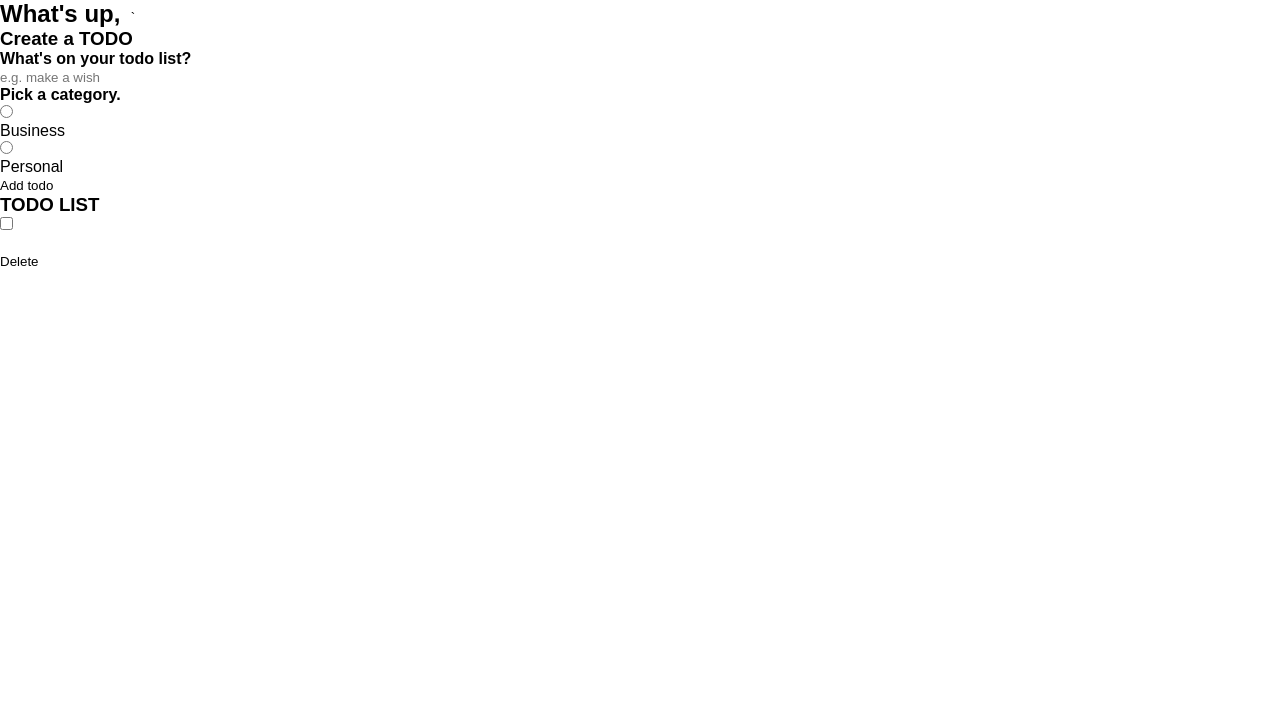
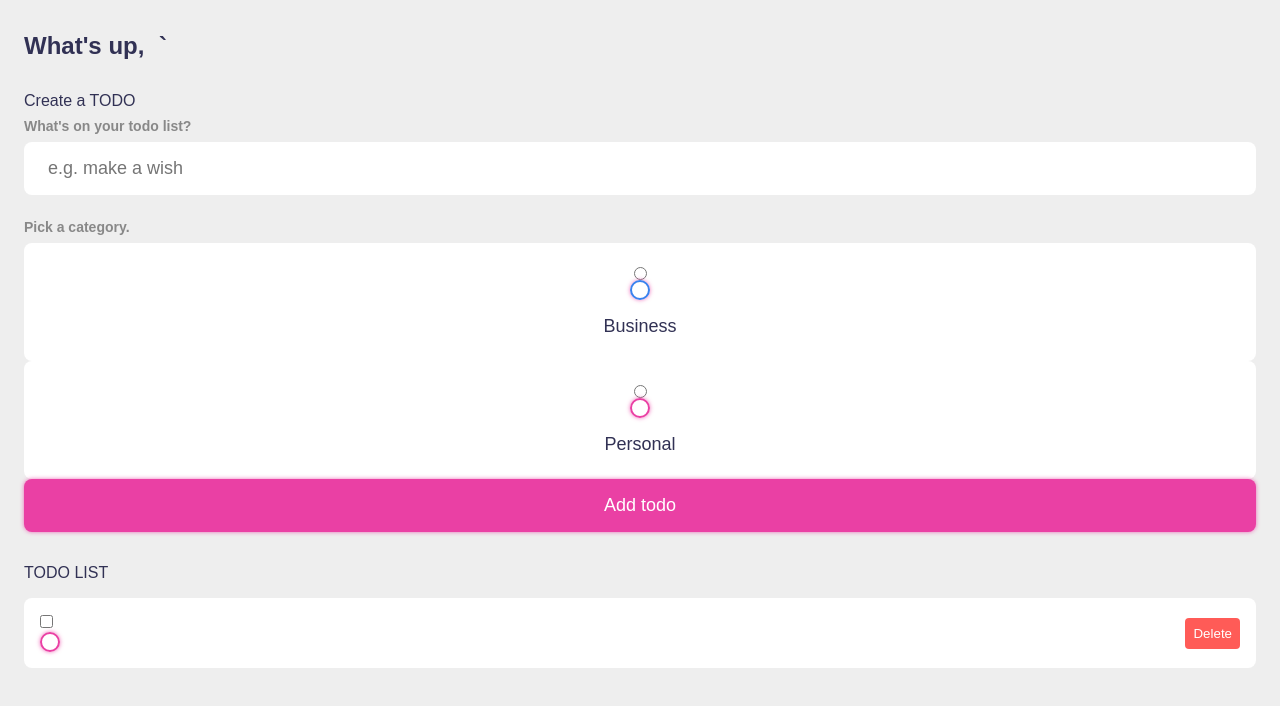
Before and after one commit to adebayo-moses/almight-todo, a Vue app: page / in a window 1280 px wide. Shown: the top 706 px of the page. Built offline with nearby package versions, Linux system fonts and the light colour scheme.

Commit message:
huge css update

```diff
--- a/src/main.css
+++ b/src/main.css
@@ -28,3 +28,203 @@
     background: none;
     cursor: initial;
 }
+
+body {
+    background: var(--light);
+    color: var(--dark);
+}
+
+section {
+    margin-top: 2rem;
+    margin-bottom: 2rem;
+    padding-left: 1.5rem;
+    padding-right: 1.5rem;
+}
+
+h3 {
+    color: var(--dark);
+    font-size: 1rem;
+    font-weight: 400;
+    margin-bottom: 0.5rem;
+}
+
+h4 {
+    color:  var(--grey);
+    font-size: 0.875rem;
+    font-weight: 700;
+    margin-bottom: 00.5rem;
+}
+
+.greeting .title {
+    display: flex;
+}
+
+.greeting .title {
+    display: flex;
+}
+
+.greeting .title input {
+    margin-left: 0.5rem;
+    flex: 1 1 0%;
+    min-width: 0;
+}
+
+.greeting .title, .greeting .title input {
+    color: var(--dark);
+    font-size: 1.5rem;
+    font-weight: 700;
+}
+
+.create-todo input[type="text"] {
+    display: block;
+    width: 100%;
+    font-size: 1.125rem;
+    padding: 1rem 1.5rem;
+    color: var(--dark);
+    background-color: #FFF;
+    border-radius: 0.5rem;
+    box-shadow: var(--shadow);
+    margin-bottom: 1.5rem;
+}
+
+.create-todo .options label {
+    display:  flex;
+    flex-direction: column;
+    align-items: center;
+    justify-content: center;
+    padding: 1.5rem;
+    background-color: #FFF;
+    border-radius: 0.5rem;
+    box-shadow: var(--shadow);
+    cursor: pointer;
+}
+
+input [type="radio"],
+input [type="checkbox"] {
+    display: none;
+}
+
+.bubble {
+    display: flex;
+    align-items: center;
+    justify-content: center;
+    width: 20px;
+    height: 20px;
+    border-radius: 50%;
+    border: 2px solid var(--business);
+    box-shadow: var(--personal-glow);
+}
+
+.bubble.personal {
+    border-color:  var(--personal);
+    box-shadow: var(--personal-glow);
+}
+
+.bubble::after {
+    content: "";
+    display: block;
+    opacity: 0;
+    width: 0px;
+    height: 0px;
+    background-color: var(--business);
+    box-shadow: var(business-glow);
+    border-radius: 50%;
+    transition: 0.2s ease-in-out;
+}
+
+.bubble.personal::after {
+	background-color: var(--personal);
+	box-shadow: var(--personal-glow);
+}
+
+input:checked ~ .bubble::after {
+	width: 10px;
+	height: 10px;
+	opacity: 1;
+}
+
+.create-todo .options label div {
+	color: var(--dark);
+	font-size: 1.125rem;
+	margin-top: 1rem;
+}
+
+.create-todo input[type="submit"] {
+	display: block;
+	width: 100%;
+	font-size: 1.125rem;
+	padding: 1rem 1.5rem;
+	color: #FFF;
+	background-color: var(--primary);
+	border-radius: 0.5rem;
+	box-shadow: var(--personal-glow);
+	cursor: pointer;
+	transition: 0.2s ease-in-out;
+}
+
+.create-todo input[type="submit"]:hover {
+	opacity: 0.75;
+}
+
+.todo-list .list {
+	margin: 1rem 0;
+}
+
+.todo-list .todo-item {
+	display: flex;
+	align-items: center;
+	background-color: #FFF;
+	padding: 1rem;
+	border-radius: 0.5rem;
+	box-shadow: var(--shadow);
+	margin-bottom: 1rem;
+}
+
+.todo-item label {
+	display: block;
+	margin-right: 1rem;
+	cursor: pointer;
+}
+
+.todo-item .todo-content {
+	flex: 1 1 0%;
+}
+
+.todo-item .todo-content input {
+	color: var(--dark);
+	font-size: 1.125rem;
+}
+
+.todo-item .actions {
+	display: flex;
+	align-items: center;
+}
+
+.todo-item .actions button {
+	display: block;
+	padding: 0.5rem;
+	border-radius: 0.25rem;
+	color: #FFF;
+	cursor: pointer;
+	transition: 0.2s ease-in-out;
+}
+
+.todo-item .actions button:hover {
+	opacity: 0.75;
+}
+
+.todo-item .actions .edit {
+	margin-right: 0.5rem;
+	background-color: var(--primary);
+
+}
+
+.todo-item .actions .delete {
+    background-color: var(--danger);
+
+}
+
+.todo-item.done .todo-content input {
+    text-decoration: line-through;
+    color: var(--grey);
+}
```
